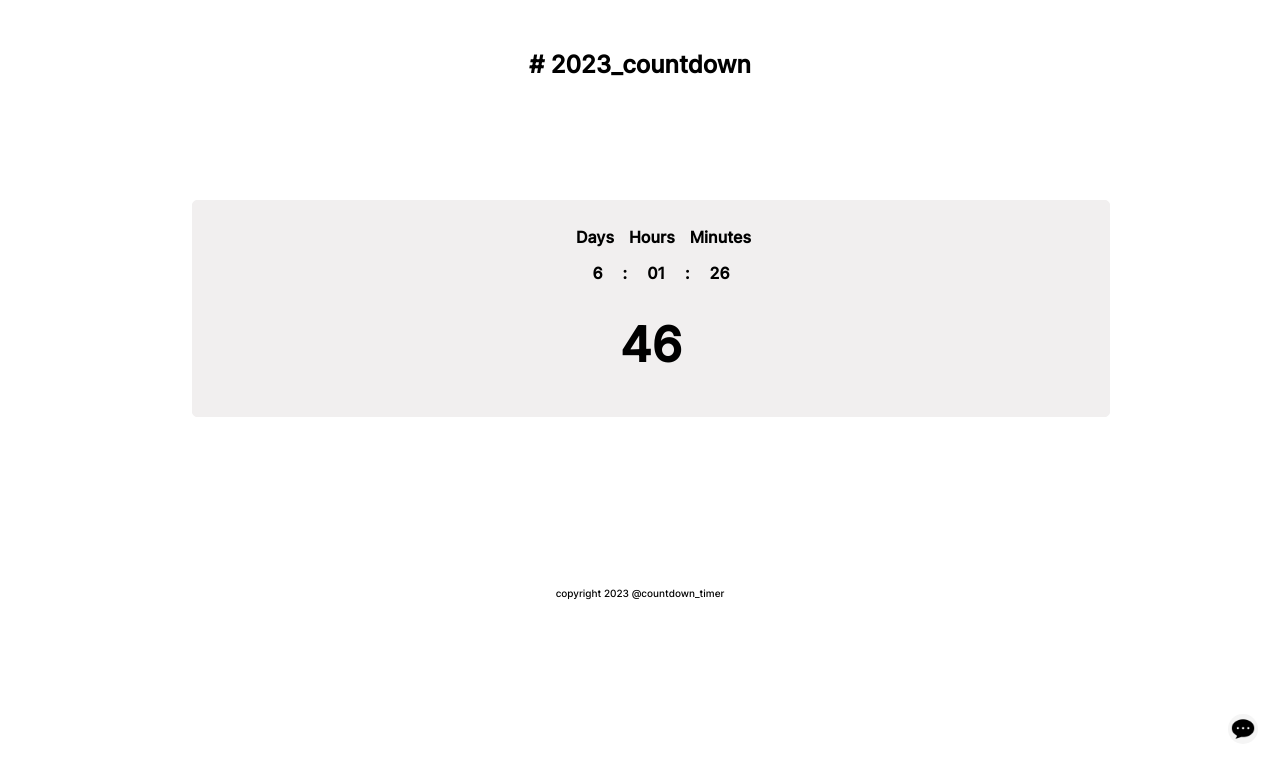
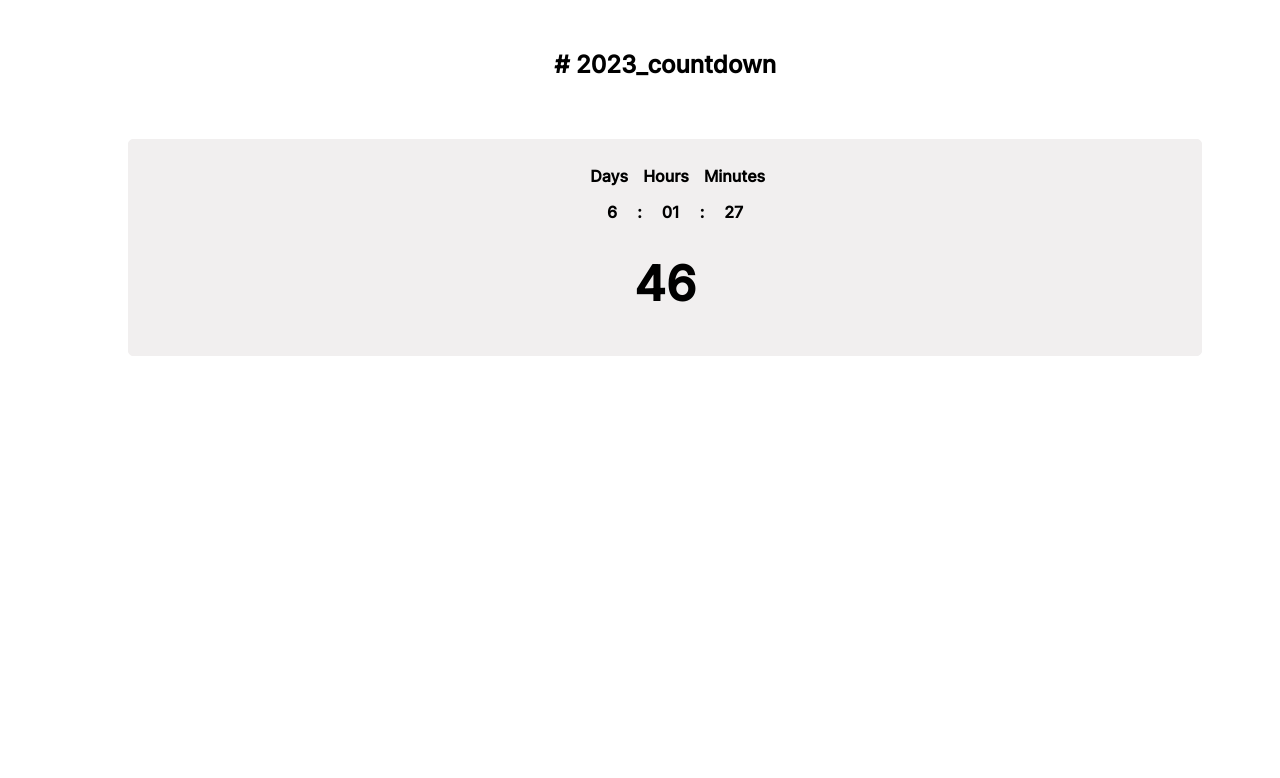
Before and after one commit to kass8mal8/countdown-timer, a React (Create React App) app: page / in a window 1280 px wide. Shown: the top 778 px of the page. Built offline with nearby package versions, Linux system fonts and the light colour scheme.

Commit message:
Did some deletions

```diff
--- a/src/components/App.js
+++ b/src/components/App.js
@@ -1,16 +1,12 @@
 import '../styles/app.css';
-import Footer from './Footer';
 import Header from './Header';
 import Home from './Home';
-import Message from './Message';
 
 function App() {
   return (
     <div className="app-container">
       <Header />
       <Home />
-      <Message />
-      <Footer />
     </div>
   );
 }
--- a/src/components/Home.js
+++ b/src/components/Home.js
@@ -8,22 +8,23 @@ const Home = () => {
     const hrs = ( (31 - (d.getDate())) * 24) - d.getHours()
     const [rem_days, setRemDays] = useState(Math.floor(hrs / 24))
 
-    const [mins, setMins] = useState(d.getMinutes())
     const [secs, setSecs] = useState(d.getSeconds())
     const [rem_hrs, setRemHrs] = useState((hrs % 24) - 1)
-    const [rem_mins, setRemMins] = useState(60 - (mins + 1))
+    const [rem_mins, setRemMins] = useState(60 - d.getMinutes())
 
 
     useEffect(() => {
-        setTimeout(() => {setSecs(secs + 1)}, 1000);
+        setTimeout(() => {
+            setSecs(secs <= 59 ? secs + 1 : 0)
+        }, 1000);
 
         const updateTime = (secs) => {
-            if(secs === 60){
+            if(secs === 59){
                 setSecs(0)
                 setRemMins(rem_mins - 1)
             }
-            if(rem_mins === 0){
-                setMins(0)
+            if(rem_mins < 1){
+                setRemMins(59)
                 setRemHrs(rem_hrs - 1)
             }
             if(rem_hrs < 1){
@@ -34,11 +35,10 @@ const Home = () => {
         }
         updateTime( secs)
     },[secs, rem_hrs, rem_mins, rem_days])
-    console.log(rem_days);
 
     return (
+        <div className="timer-container">
             <div className="timer">
-
                 {rem_days > 1 ?
                     <DayView
                         rem_days = {rem_days}
@@ -52,6 +52,7 @@ const Home = () => {
                         secs = {secs}
                         setRemHrs = {setRemHrs} />
                 }
+            </div>
 
         </div>
      );
--- a/src/components/Message.js
+++ b/src/components/Message.js
@@ -7,23 +7,29 @@ const Message = () => {
        document.querySelector('form').classList.toggle('active')
     }
 
+    const fetchdata = async(url)=> {
+        try {
+            const response = await fetch(url)
+            const data = await response.json()
+            console.log(data);
+        } catch (error) {
+            console.log(error.message)
+        }
+    }
+
+
     return (
         <div className="message-container">
-                <form >
-                    <p onClick={handleMessage}>+</p>
-                    <input type="text" placeholder="your name..." />
-                    <input type="text" placeholder="your message..." />
-                    <button>leave message</button>
-                </form>
+            <img
+                src={msg}
+                alt="msg icon"
+                width= "30"
+                onClick={handleMessage} />
 
+            <div>
+                <p>New Year messages</p>
 
-                <img
-                    src={msg}
-                    alt="msg icon"
-                    width= "30"
-                    onClick={handleMessage} />
-
-
+            </div>
         </div>
     );
 }
--- a/src/styles/app.css
+++ b/src/styles/app.css
@@ -6,6 +6,8 @@
 .app-container{
     font-family: inter;
     text-align: center;
+    width: 95%;
+    margin-left: 10px;
 }
 
 ul li{
@@ -18,3 +20,11 @@ ul li{
 .time li{
     margin-right: 20px;
 }
+
+
+@media screen and (min-width:800px) {
+    .app-container{
+        width: 85%;
+        margin-left: 120px;
+    }
+}
--- a/src/styles/home.css
+++ b/src/styles/home.css
@@ -1,13 +1,11 @@
 .timer{
     background: rgb(241, 239, 239);
     padding: 10px;
-    width: 85%;
-    left: 18px;
     top: 25%;
-    position: absolute;
     font-weight: bold;
     border: 1px solid rgb(241, 239, 239);
     border-radius: 5px;
+    margin-top: 60px;
 }
 
 .header{
@@ -26,13 +24,5 @@ h1{
 }
 
 @media screen and (min-width:800px) {
-    .timer{
-        width: 70%;
-        left: 15%;
-    }
-    .footer{
-        position: relative;
-        margin-top: 41%;
-        left: auto;
-    }
+
 }
--- a/src/styles/message.css
+++ b/src/styles/message.css
@@ -1,16 +1,3 @@
-.message-container{
-    position: absolute;
-    right: 20px;
-    bottom: 50px;
-}
-
-img{
-    padding: 2px;
-    border-radius: 30px;
-    cursor: pointer;
-}
-
-
 form{
     background: rgb(241, 239, 239);
     position: absolute;
@@ -66,4 +53,6 @@ button{
         top: -30px;
         right: -60px;
     }
+
+
 }
```
Lines whose indentation alone changed are shown as unchanged.
